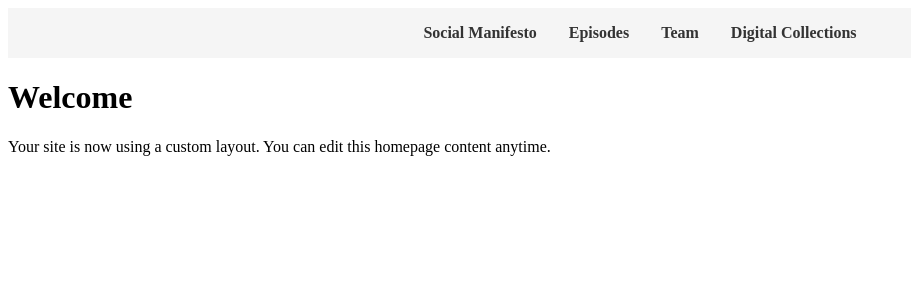
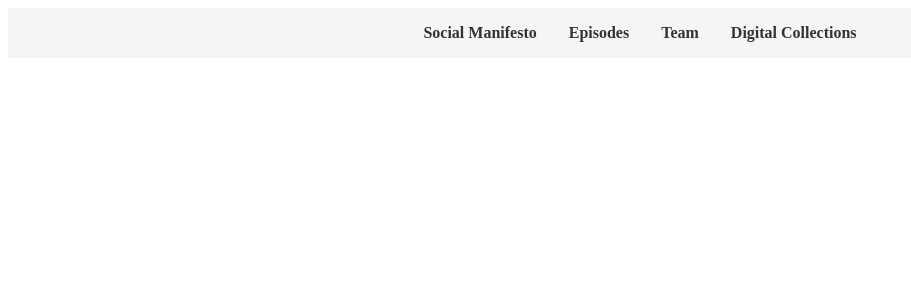
Before and after one commit to ananyabusiness/Research-Project, a Jekyll site: the page built from index.md, in a window 1280 px wide. Shown: the top 300 px of the page, without its empty margins (0-911 px from the left). Built offline with Jekyll 4.4.1, drawn with Linux system fonts in a browser that asks for light colours.

Commit message:
Update index.md

```diff
--- a/index.md
+++ b/index.md
@@ -3,7 +3,3 @@ layout: default
 title: Home
 permalink: /
 ---
-
-# Welcome
-
-Your site is now using a custom layout. You can edit this homepage content anytime.
```
